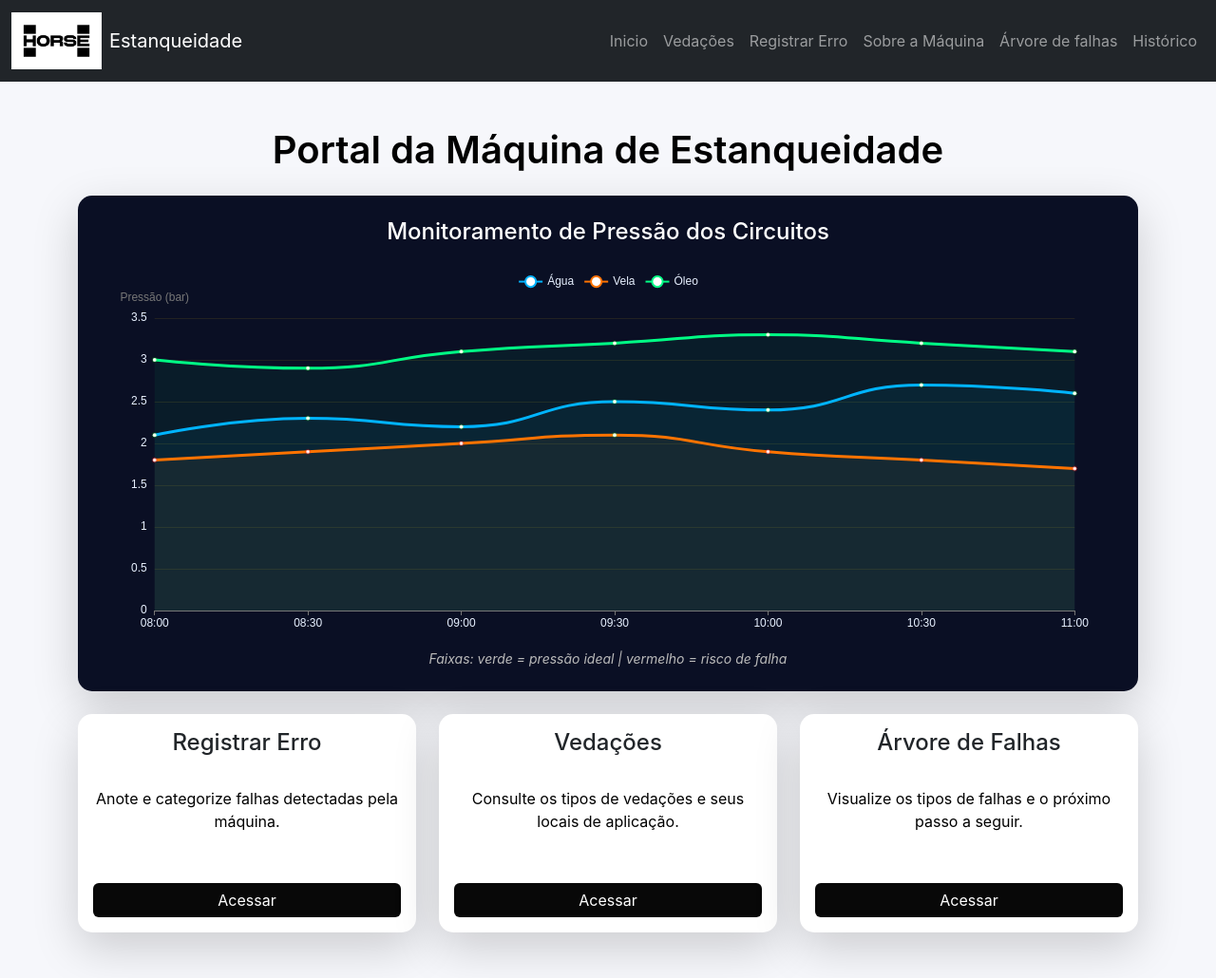
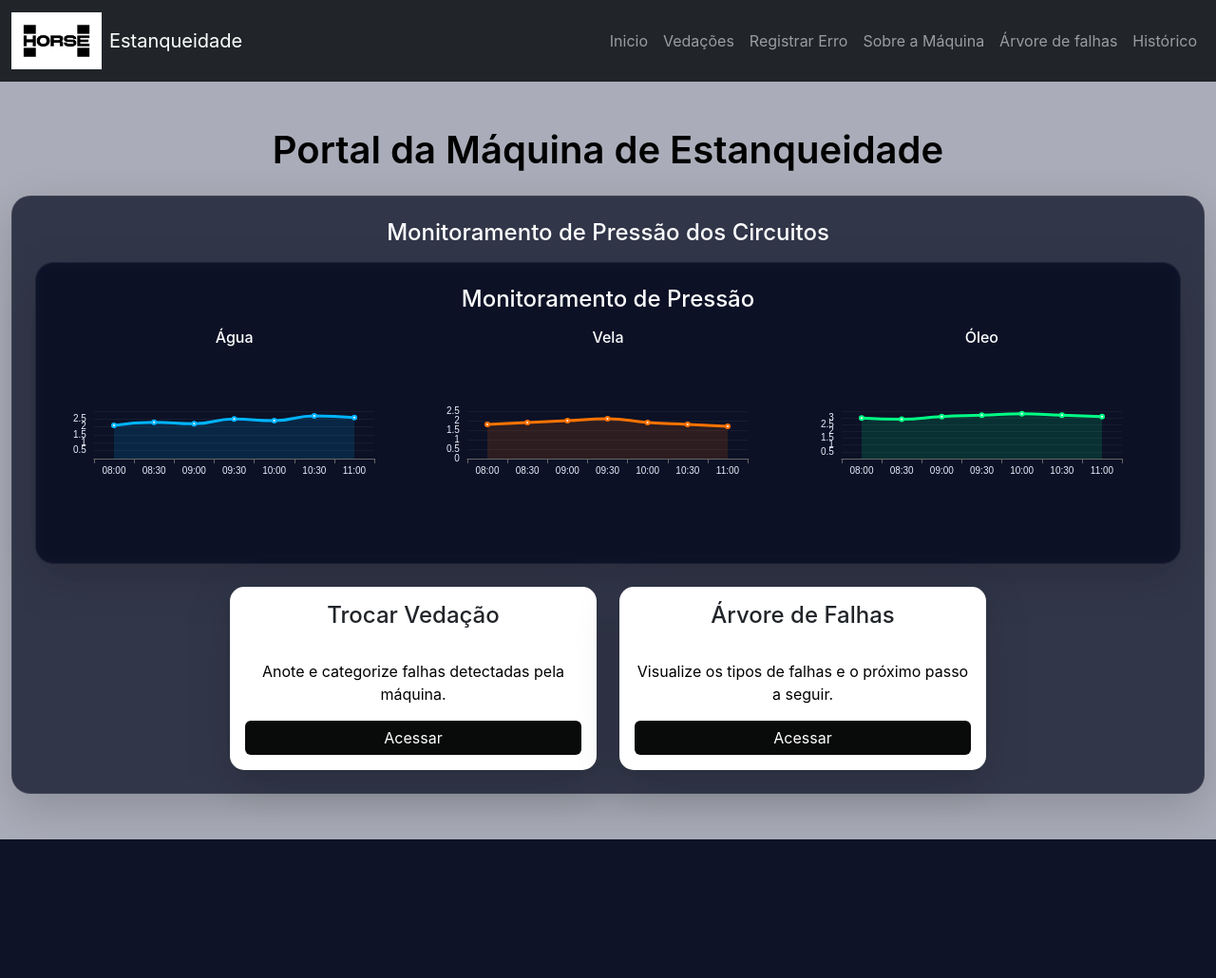
Before and after one commit to thaissagomes/estanqueidade, a PHP site: page / in a window 1280 px wide. Shown: the whole page at 95% size. After the commit the page ends 884 px from the top, so only its background shows below. Run offline with PHP 8.4, Linux system fonts and the light colour scheme.

Commit message:
alterações julia

```diff
--- a/arvore_falhas.php
+++ b/arvore_falhas.php
@@ -70,6 +70,7 @@
       <p class="mt-3">Após a troca, realizar novo teste com a peça padrão.</p>
       <p class="text-info mt-3">Se ainda reprovar, contatar o responsável técnico.</p>
       <button class="btn btn-dark btn-lg mt-3" onclick="reiniciar()">Reiniciar Diagnóstico</button>
+
     </div>
   </div>
 
--- a/css/style.css
+++ b/css/style.css
@@ -1,6 +1,6 @@
 /* Fundo geral do portal */
 body {
-  background-color: #f6f7fb;
+  background-color: #aaadb9;
   color: #000;
   font-family: 'Inter', sans-serif;
 }
@@ -10,7 +10,6 @@ h1 {
   font-weight: 600;
   color: #000;
 }
-
 h4, p {
   color: #000;
 }
@@ -19,15 +18,13 @@ h4, p {
 .card {
   background-color: #fff;
   border-radius: 15px;
-  min-height: 230px;
   border: none;
+  height: auto;
 }
-
 .card-hover {
   transition: transform 0.2s ease, box-shadow 0.2s ease;
   border-radius: 15px;
 }
-
 .card-hover:hover {
   transform: translateY(-5px);
   box-shadow: 0 6px 15px rgba(0, 0, 0, 0.2);
@@ -45,14 +42,14 @@ h4, p {
 
 /* Botão azul do index */
 .btn-dark {
-  background-color: #080808;
+  background-color: #090a0a;
   border: none;
 }
 .btn-dark:hover {
-  background-color: #070707;
+  background-color: #060606;
 }
 
-/* Cards — espaçamento e flex */
+/* Ajustes flex dos cards */
 .card .card-body {
   display: flex;
   flex-direction: column;
@@ -68,7 +65,7 @@ header {
   background-color: #4a148c !important;
 }
 
-/* Abas e tabelas (caso existam em outras páginas) */
+/* Abas */
 .nav-tabs .nav-link.active {
   background-color: #4a148c !important;
   color: white !important;
@@ -82,3 +79,55 @@ table {
   border-radius: 10px;
   overflow: hidden;
 }
+
+/* ESTILO DO GRÁFICO  */
+
+.grafico-container {
+  background: rgba(10, 15, 36, 0.75);
+  backdrop-filter: blur(6px);
+  border-radius: 20px;
+  border: 1px solid rgba(255,255,255,0.06);
+}
+
+/* gráfico responsivo */
+.grafico {
+  width: 100%;
+  height: 420px;
+}
+
+/*responsivo aqui*/
+
+@media (max-width: 992px) { /* tablet */
+  .grafico { height: 350px; }
+}
+
+@media (max-width: 768px) { /* tablet menor */
+  .grafico { height: 320px; }
+}
+
+@media (max-width: 576px) { /* celular */
+  .grafico { height: 280px; }
+}
+
+/* legenda */
+.grafico-legenda {
+  text-align: center;
+  margin-top: 10px;
+  color: #ccc;
+  font-size: 14px;
+}
+
+.grafico-legenda .verde {
+  color: #44ff44;
+}
+.grafico-legenda .vermelho {
+  color: #ff4444;
+}
+
+/* container responsivo interno */
+@media (max-width: 992px) {
+  .container-fluid {
+    padding-left: 20px;
+    padding-right: 20px;
+  }
+}
--- a/index.php
+++ b/index.php
@@ -6,18 +6,36 @@
   <!-- Navbar -->
   <?php include 'includes/navbar.php'; ?>
 
-  <div class="container my-5">
-    <!-- Título do Portal -->
+  <div class="container-fluid my-5">
+
+    <!-- Título -->
     <h1 class="text-center mb-4" style="color:#000;">Portal da Máquina de Estanqueidade</h1>
 
-    <!-- GRÁFICO -->
-    <div class="card shadow-lg mb-4 p-4" style="background-color:#0A0F24;">
+    <!--  GRÁFICO  -->
+    <div class="card shadow-lg mb-4 p-4 grafico-container">
       <h4 class="text-center mb-3 text-white">Monitoramento de Pressão dos Circuitos</h4>
-      <div id="graficoPressao" style="width: 100%; height: 400px;"></div>
-      <div style="color:#bbb; text-align:center; margin-top:8px; font-size:14px;">
-        <em>Faixas: verde = pressão ideal | vermelho = risco de falha</em>
+
+      <div class="card shadow-lg mb-4 p-4 grafico-container">
+  <h4 class="text-center mb-3 text-white">Monitoramento de Pressão</h4>
+
+  <div class="row">
+    <div class="col-12 col-md-4 mb-3">
+      <h6 class="text-center text-white">Água</h6>
+      <div id="graficoAgua" style="height:180px;"></div>
+    </div>
+
+    <div class="col-12 col-md-4 mb-3">
+      <h6 class="text-center text-white">Vela</h6>
+      <div id="graficoVela" style="height:180px;"></div>
+    </div>
+
+    <div class="col-12 col-md-4 mb-3">
+      <h6 class="text-center text-white">Óleo</h6>
+      <div id="graficoOleo" style="height:180px;"></div>
     </div>
   </div>
+</div>
+
 
     <!-- CARDS -->
     <div class="row g-4 justify-content-center">
@@ -26,25 +44,16 @@
       <div class="col-12 col-md-6 col-lg-4">
         <div class="card text-center shadow-lg card-hover h-100">
           <div class="card-body d-flex flex-column">
-            <h4 class="card-title">Registrar Erro</h4>
+            <h4 class="card-title">Trocar Vedação</h4>
             <p class="card-text flex-grow-1">Anote e categorize falhas detectadas pela máquina.</p>
             <a href="registrar-erro.php" class="btn btn-dark mt-auto">Acessar</a>
           </div>
         </div>
       </div>
 
+
+
       <!-- Card 2 -->
-      <div class="col-12 col-md-6 col-lg-4">
-        <div class="card text-center shadow-lg card-hover h-100">
-          <div class="card-body d-flex flex-column">
-            <h4 class="card-title">Vedações</h4>
-            <p class="card-text flex-grow-1">Consulte os tipos de vedações e seus locais de aplicação.</p>
-            <a href="vedacoes.php" class="btn btn-dark mt-auto">Acessar</a>
-          </div>
-        </div>
-      </div>
-
-      <!-- Card 3 -->
       <div class="col-12 col-md-6 col-lg-4">
         <div class="card text-center shadow-lg card-hover h-100">
           <div class="card-body d-flex flex-column">
@@ -60,80 +69,50 @@
 
   <?php include 'includes/footer.php'; ?>
 
-  <!-- ECharts -->
  <script src="https://cdn.jsdelivr.net/npm/echarts@5/dist/echarts.min.js"></script>
 
 <script>
-    var chartDom = document.getElementById('graficoPressao');
-    var myChart = echarts.init(chartDom);
+function criarGrafico(id, nome, cor, dados) {
+  var chart = echarts.init(document.getElementById(id));
+  var option = {
+    backgroundColor: "transparent",
+    tooltip: { trigger: "axis" },
 
-    var option = {
-      backgroundColor: '#0A0F24',
-      tooltip: {
-        trigger: 'axis',
-        backgroundColor: 'rgba(30,30,30,0.9)',
-        textStyle: { color: '#fff' }
+    xAxis: {
+      type: "category",
+      data: ['08:00','08:30','09:00','09:30','10:00','10:30','11:00'],
+      axisLabel: { color: "#E8F1FF", fontSize: 10 },
+      axisLine: { lineStyle: { color: "#666" } }
     },
-      legend: {
-        data: ['Água', 'Vela', 'Óleo'],
-        top: 10,
-        textStyle: { color: '#E8F1FF' }
+
+    yAxis: {
+      type: "value",
+      axisLabel: { color: "#E8F1FF", fontSize: 10 },
+      axisLine: { lineStyle: { color: "#666" } },
+      splitLine: { lineStyle: { color: "rgba(255,255,255,0.05)" } }
     },
-      grid: { left: '3%', right: '4%', bottom: '3%', containLabel: true },
-      xAxis: {
-        type: 'category',
-        boundaryGap: false,
-        data: ['08:00', '08:30', '09:00', '09:30', '10:00', '10:30', '11:00'],
-        axisLine: { lineStyle: { color: '#777' } },
-        axisLabel: { color: '#E8F1FF' }
-      },
-      yAxis: {
-        type: 'value',
-        name: 'Pressão (bar)',
-        axisLine: { lineStyle: { color: '#777' } },
-        axisLabel: { color: '#E8F1FF' },
-        splitLine: { lineStyle: { color: '#222' } }
-      },
+
     series: [
       {
-          name: 'Água',
-          type: 'line',
+        name: nome,
+        data: dados,
+        type: "line",
         smooth: true,
-          data: [2.1, 2.3, 2.2, 2.5, 2.4, 2.7, 2.6],
-          lineStyle: { color: '#00B4FF', width: 3 },
-          itemStyle: { color: '#00B4FF' },
-          areaStyle: { color: 'rgba(0,180,255,0.08)' }
-        },
-        {
-          name: 'Vela',
-          type: 'line',
-          smooth: true,
-          data: [1.8, 1.9, 2.0, 2.1, 1.9, 1.8, 1.7],
-          lineStyle: { color: '#FF7300', width: 3 },
-          itemStyle: { color: '#FF7300' },
-          areaStyle: { color: 'rgba(255,115,0,0.08)' }
-        },
-        {
-          name: 'Óleo',
-          type: 'line',
-          smooth: true,
-          data: [3.0, 2.9, 3.1, 3.2, 3.3, 3.2, 3.1],
-          lineStyle: { color: '#00FF85', width: 3 },
-          itemStyle: { color: '#00FF85' },
-          areaStyle: { color: 'rgba(0,255,133,0.08)' }
+        lineStyle: { color: cor, width: 3 },
+        itemStyle: { color: cor },
+        areaStyle: { color: cor + "33" } // 33 = 20% de opacidade
       }
-      ],
-      visualMap: {
-        show: false,
-        pieces: [
-          { gt: 0, lte: 2, color: 'rgba(255,0,0,0.25)' },
-          { gt: 2, lte: 5, color: 'rgba(0,255,0,0.15)' },
-          { gt: 5, lte: 7, color: 'rgba(255,0,0,0.25)' }
     ]
-      }
   };
 
-    myChart.setOption(option);
+  chart.setOption(option);
+  window.addEventListener("resize", () => chart.resize());
+}
+
+/* Criando cada gráfico */
+criarGrafico("graficoAgua", "Água", "#00B4FF", [2.1, 2.3, 2.2, 2.5, 2.4, 2.7, 2.6]);
+criarGrafico("graficoVela", "Vela", "#FF7300", [1.8, 1.9, 2.0, 2.1, 1.9, 1.8, 1.7]);
+criarGrafico("graficoOleo", "Óleo", "#00FF85", [3.0, 2.9, 3.1, 3.2, 3.3, 3.2, 3.1]);
 </script>
 
 </body>
--- a/registrar-erro.php
+++ b/registrar-erro.php
@@ -42,7 +42,7 @@ if (isset($_GET['sucesso'])) {
 
 
 <div class="container my-5">
-  <h2 class="text-center mb-4">Registro de Erros da Máquina</h2>
+  <h2 class="text-center mb-4">Registro de Trocas da Máquina</h2>
   <p class="text-center text-muted mb-5">Selecione o tipo de falha observada ou registre manualmente outro tipo de erro.</p>
 
   <div class="row g-4 justify-content-center align-items-stretch">
--- a/sobre.php
+++ b/sobre.php
@@ -120,7 +120,7 @@
         <li>Verificar condições das borrachas de vedação e engates rápidos.</li>
         <li>Limpar os canais de ar e sensores de pressão.</li>
         <li>Manter o alinhamento e fechamento correto do cabeçote.</li>
-        <li>Registrar ocorrências no <a href="historico.html">portal de histórico</a>.</li>
+        <li>Registrar ocorrências no <a href="historico.php">portal de histórico</a>.</li>
       </ul>
       <p class="text-muted mt-3">
         ⚙️ Página atualizável conforme novos parâmetros técnicos forem adicionados.
--- a/vedacoes_agua.php
+++ b/vedacoes_agua.php
@@ -35,6 +35,8 @@
       </table>
     </div>
 
+
+
     <div class="text-center mt-4">
       <img src="img/vedacao_agua.jpg" alt="Pontos de vedação do circuito de água - HR16" class="img-fluid rounded shadow" style="max-height:400px;">
       <small class="d-block text-muted mt-2">Borrachas do Circuito de Água</small>
```
Also changed, not shown: 1 other file. Lines whose indentation alone changed are shown as unchanged.
